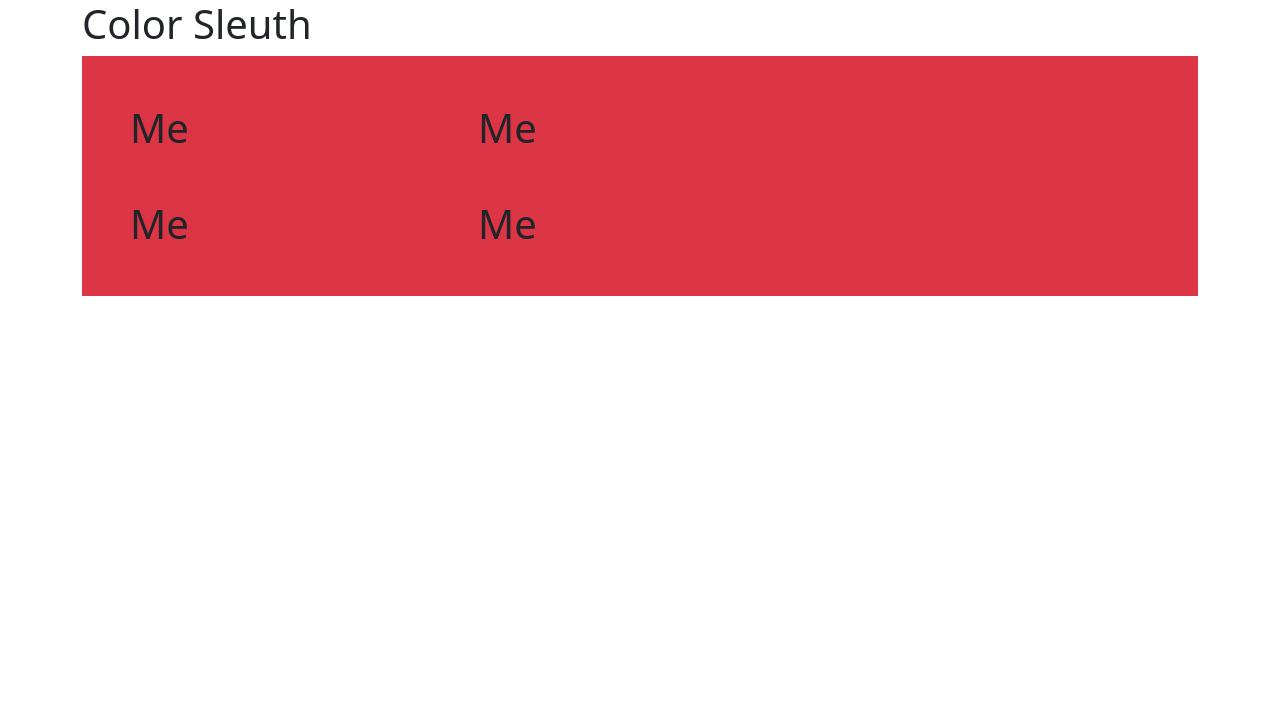
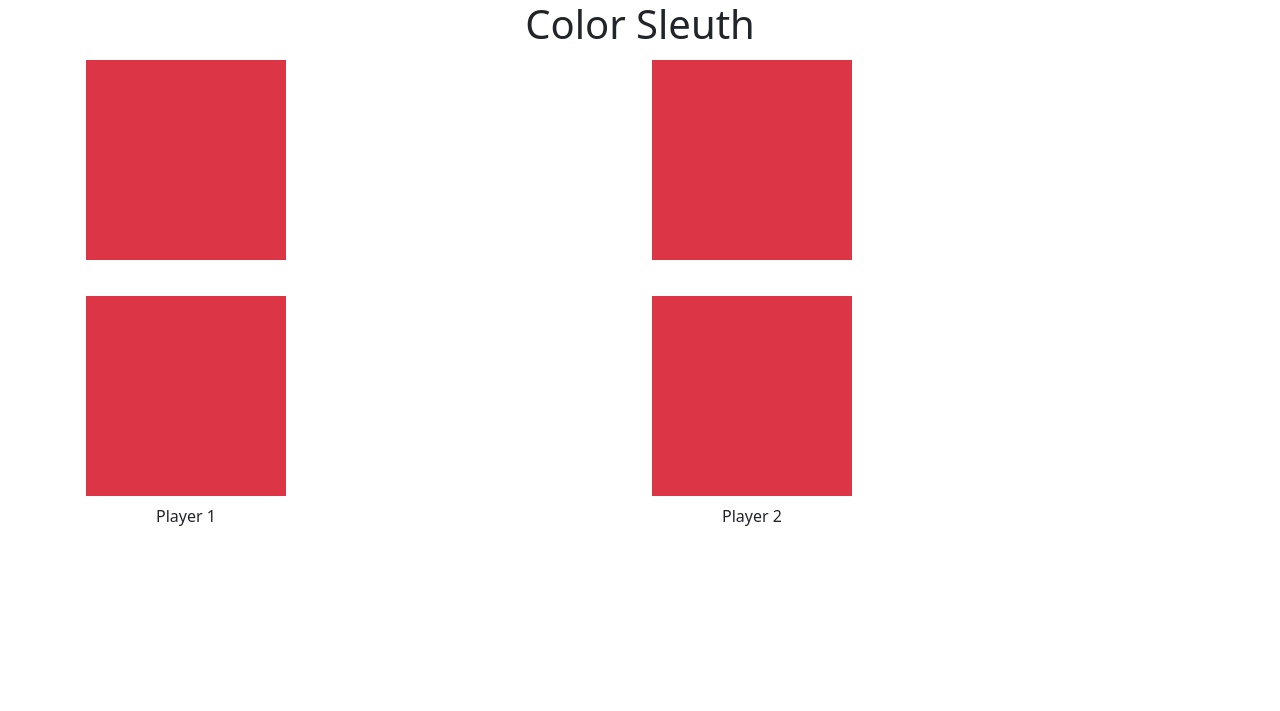
Before and after one commit to TyQuincia-Oby/color-sleuth-game, a plain HTML site: page index.html in a window 1280 px wide. Drawn offline with nearby package versions, Linux system fonts and the light colour scheme.

Commit message:
added square divs with background danger with css

```diff
--- a/index.html
+++ b/index.html
@@ -5,37 +5,38 @@
     <meta charset="UTF-8">
     <meta name="viewport" content="width=device-width, initial-scale=1.0">
     <link href="https://cdn.jsdelivr.net/npm/bootstrap@5.3.3/dist/css/bootstrap.min.css" rel="stylesheet">
+    <link rel="stylesheet" href="style.css">
     <title>Color Sleuth Game</title>
 </head>
 
-<body>
+<body >
+    <h1 class="text-center">Color Sleuth</h1>
     <div class="container">
-
-        <h1>Color Sleuth</h1>
-<div class="p-5 bg-danger h1">
-
-        <div class="row">
-            <div class="col-md-4">
-                <div class="'red-square">Me</div>
+        <div class="row mb-1 p-1">
+            <div class="col-6">
+                <div class="square bg-danger"></div>
             </div>
-
-            <div class="col-md-8">
-                <div class="'red-square">Me</div>
+            <div class="col-6">
+                <div class="square bg-danger"></div>
             </div>
-
         </div>
         <br>
-        <div>
-
-            <div class="row">
-                <div class="col-4">
-                    <div class="red-square">Me</div>
-                </div>
-
-                <div class="col-8">
-                    <div class="red-sqauer">Me</div>
-                </div>
+        <div class="row p-1">
+            <div class="col-6">
+                <div class="square bg-danger"></div>
+            </div>
+            <div class="col-6">
+                <div class="square bg-danger"></div>
             </div>
         </div>
+        <div class="row p-1">
+            <div class="col-6">
+                <div class="square text-center">Player 1</div>
+            </div>
+            <div class="col-6">
+                <div class="square text-center">Player 2</div>
+            </div>
+        </div>
+    </div>
 </body>
 </html>
--- a/style.css
+++ b/style.css
@@ -0,0 +1,4 @@
+.square {
+    width: 200px;
+    height: 200px;
+    background-color: danger;}
```
